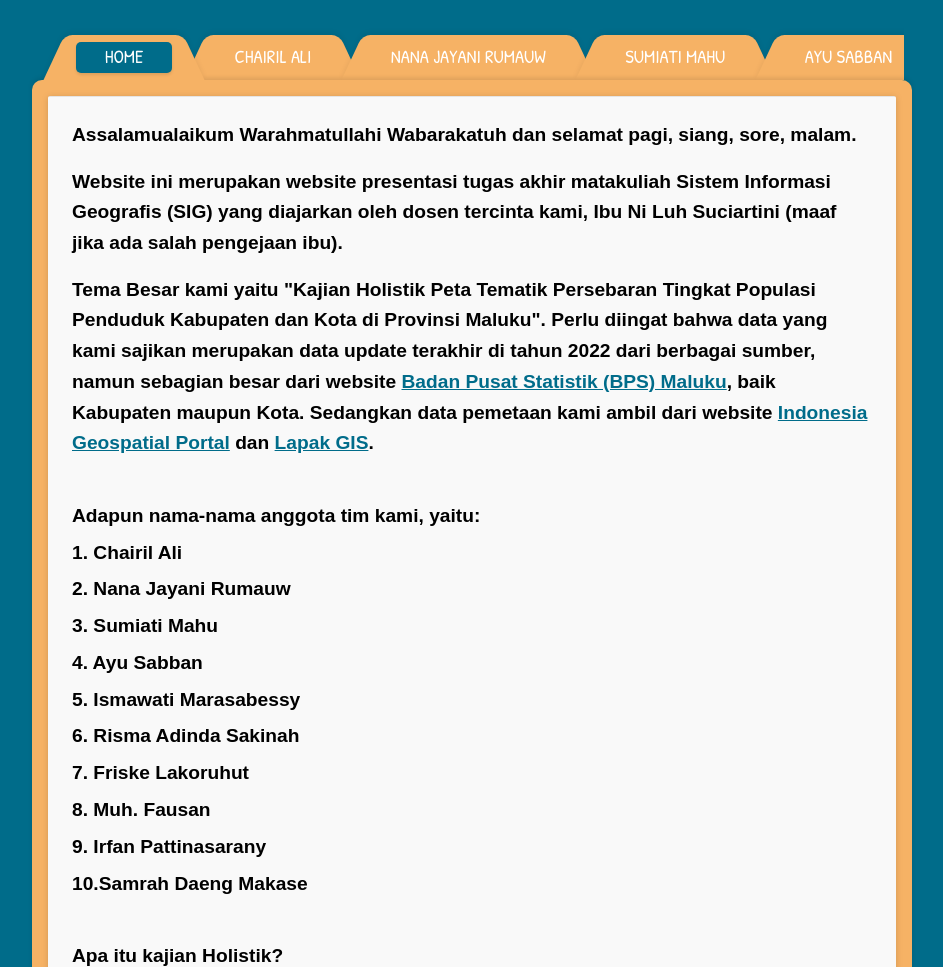
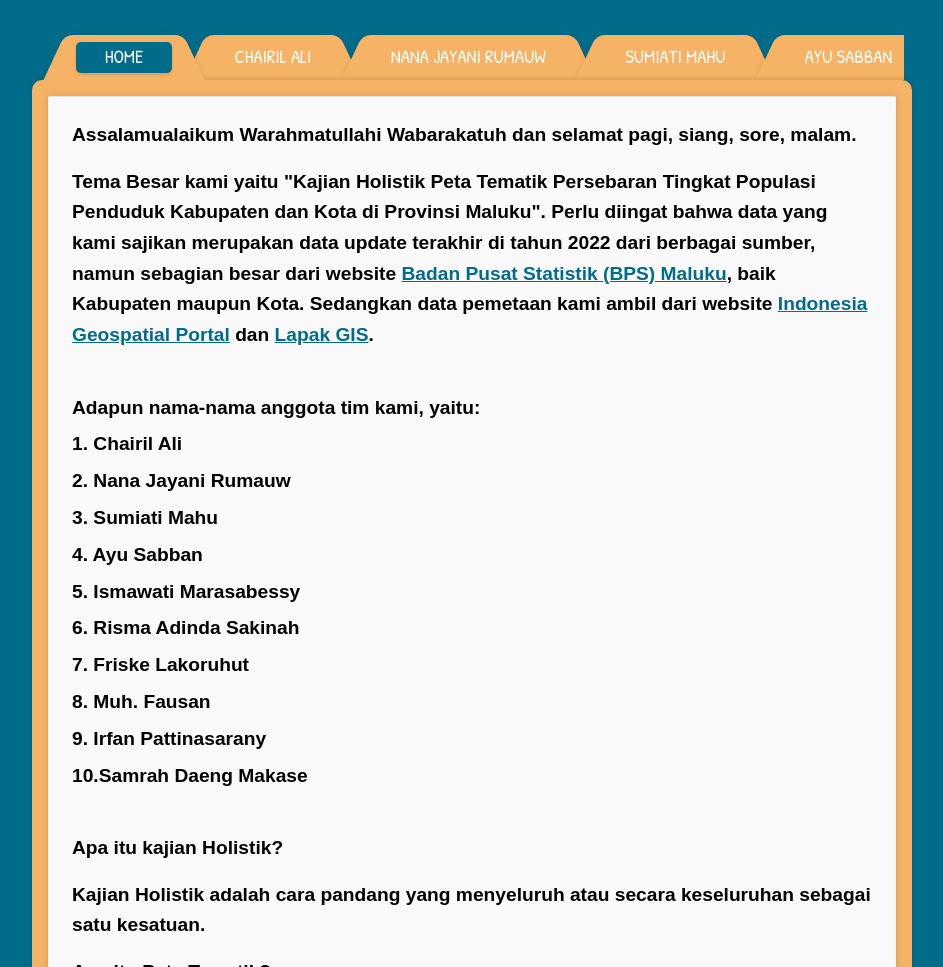
Before and after one commit to Chairil13/ArcGIS-SI7D, a plain HTML site: page index.html in a window 1280 px wide. Shown: the part 1028-1995 px from the top of the page, without its empty margins (168-1111 px from the left). Drawn offline with nearby package versions, Linux system fonts and the light colour scheme; a web font is replaced by a local one.

Commit message:
update html

```diff
--- a/index.html
+++ b/index.html
@@ -88,13 +88,6 @@
             <p>
               Assalamualaikum Warahmatullahi Wabarakatuh dan selamat pagi,
               siang, sore, malam.
-            </p>
-
-            <p>
-              Website ini merupakan website presentasi tugas akhir matakuliah
-              Sistem Informasi Geografis (SIG) yang diajarkan oleh dosen
-              tercinta kami, Ibu Ni Luh Suciartini (maaf jika ada salah
-              pengejaan ibu).
             </p>
 
             <p>
```
